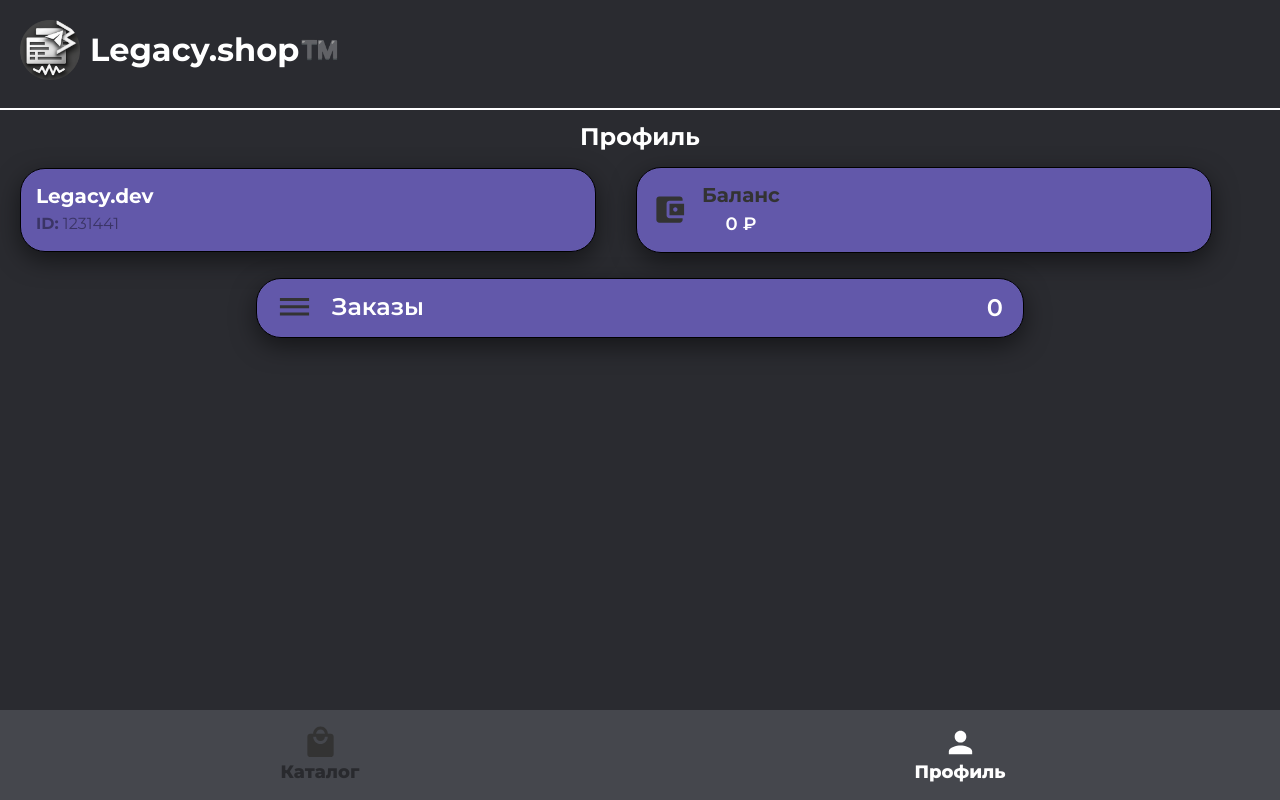
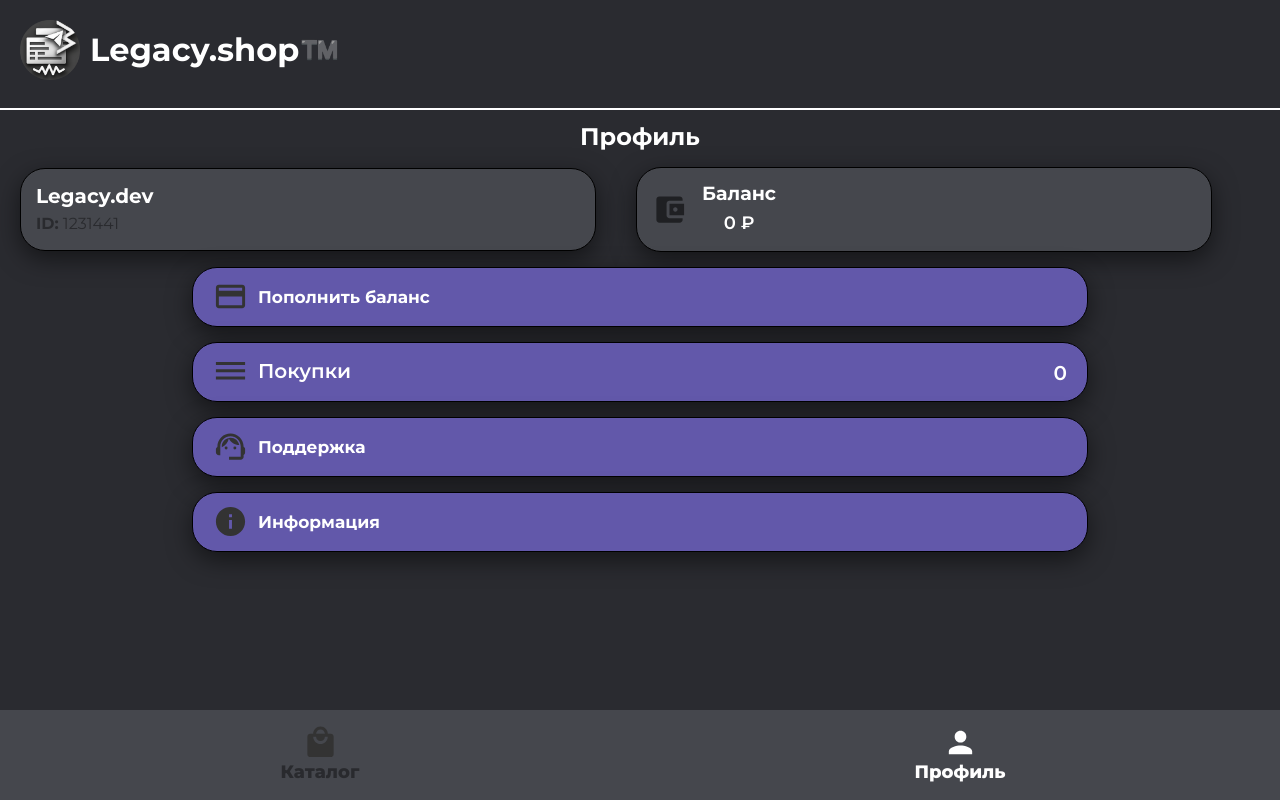
Before and after one commit to T0ngen/tgshop, a React (Create React App) app: page /profile in a window 1280 px wide. Built offline with nearby package versions, Linux system fonts and the light colour scheme.

Commit message:
profile ready

```diff
--- a/src/components/Profile.js
+++ b/src/components/Profile.js
@@ -1,6 +1,9 @@
 import React from 'react';
 import AccountBalanceWalletIcon from '@mui/icons-material/AccountBalanceWallet';
 import DehazeIcon from '@mui/icons-material/Dehaze';
+import PaymentIcon from '@mui/icons-material/Payment';
+import InfoIcon from '@mui/icons-material/Info';
+import SupportAgentIcon from '@mui/icons-material/SupportAgent';
 export default function Profile({data}){
     console.log(data)
     return(
@@ -13,7 +16,7 @@ export default function Profile({data}){
                 <p className='telegram-id'><b>ID:</b> {data.tg_id}</p>
             </div>
             <div className='profile-userinfo2 row-balance'>
-                <AccountBalanceWalletIcon fontSize="large"/>
+                <AccountBalanceWalletIcon color='action' fontSize="large"/>
                 <div>
                 <div className='balance-container'>
                 <h4 className='balance-text'>Баланс</h4>
@@ -23,15 +26,31 @@ export default function Profile({data}){
             </div>
 
             </div>
+            <div className='TopUp'>
+                <PaymentIcon className='orders-icon' fontSize="large"/>
+                <p className='orders-text2'>Пополнить баланс</p>
+
+            </div>
             <div className='Orders'>
                <div className='orders-left'>
                 <DehazeIcon className='orders-icon' fontSize="large"/>
-                <p className='orders-text'>Заказы</p>
+                <p className='orders-text'>Покупки</p>
                </div>
                <div className='orders-right'>
                <p className='orders-text'>{data.buys}</p>
                </div>
             </div>
+            <div className='TopUp'>
+                <SupportAgentIcon className='orders-icon' fontSize="large"/>
+                <p className='orders-text2'>Поддержка</p>
+
+            </div>
+            <div className='TopUp'>
+                <InfoIcon className='orders-icon' fontSize="large"/>
+                <p className='orders-text2'>Информация</p>
+
+            </div>
+
         </div>
         </>
     )
--- a/src/index.css
+++ b/src/index.css
@@ -239,12 +239,14 @@ svg {
    justify-content: center;
 
    align-items: center;
+
 }
 
 .profile{
     display: flex;
     padding-top: 15px;
     width: 100%;
+    margin-bottom: 15px;
 
 }
 
@@ -254,7 +256,7 @@ svg {
     border: 1px solid black;
     padding: 15px;
     margin: auto 20px;
-    background-color: #6258AA;
+    background-color: #45474d;
     border-radius: 25px;
     box-shadow: 0 8px 24px rgba(0, 0, 0, 0.5);
 }
@@ -272,8 +274,9 @@ svg {
 }
 
 .balance-text{
-    font-size: 20px;
+    font-size: 19px;
     padding-bottom: 5px;
+    color: white;
 
 }
 
@@ -292,18 +295,20 @@ svg {
 }
 
 
+
 .Orders{
-    width: 60%;
+    width: 70%;
     height: 60px;
     border: 1px solid black;
-    margin: 25px auto;
+    margin: 0px auto;
+    margin-bottom: 15px;
     background-color: #6258AA;
     border-radius: 25px;
     box-shadow: 0 8px 24px rgba(0, 0, 0, 0.5);
     display: flex;
     align-items: center;
     justify-content: space-between;
-
+    cursor: pointer;
 }
 
 .orders-left{
@@ -316,8 +321,9 @@ svg {
 }
 
 .orders-text{
-    font-size: 24px;
-    margin-left: 20px;
+    font-size: 20px;
+    margin-left: 10px;
+    margin-top: 3px;
     font-weight: 600;
     color: white;
 
@@ -326,3 +332,42 @@ svg {
 .orders-right{
     margin-right: 20px;
 }
+
+
+.orders-text2{
+    padding-top: 2px;
+    color: white;
+    font-weight: 700;
+    font-size: 17px;
+    margin-left: 10px;
+}
+
+.TopUp{
+    width: 70%;
+    height: 60px;
+    border: 1px solid black;
+    margin: 0px auto;
+    margin-bottom: 15px;
+    background-color: #6258AA;
+    border-radius: 25px;
+    box-shadow: 0 8px 24px rgba(0, 0, 0, 0.5);
+    display: flex;
+    align-items: center;
+    cursor: pointer;
+}
+
+.Orders:hover{
+    background-color: #e0e0e0; /* Светло-серый фон при наведении */
+    color: #222; /* Более темный текст при наведении */
+    box-shadow: 0px 8px 15px rgba(0, 0, 0, 0.2); /* Легкая тень */
+    transform: scale(1.05); /* Слегка увеличиваем кнопку */
+    transition: background-color 0.3s, color 0.3s, box-shadow 0.3s, transform 0.3s;
+}
+
+.TopUp:hover {
+    background-color: #e0e0e0; /* Светло-серый фон при наведении */
+    color: #222; /* Более темный текст при наведении */
+    box-shadow: 0px 8px 15px rgba(0, 0, 0, 0.2); /* Легкая тень */
+    transform: scale(1.05); /* Слегка увеличиваем кнопку */
+    transition: background-color 0.3s, color 0.3s, box-shadow 0.3s, transform 0.3s;
+}
```
